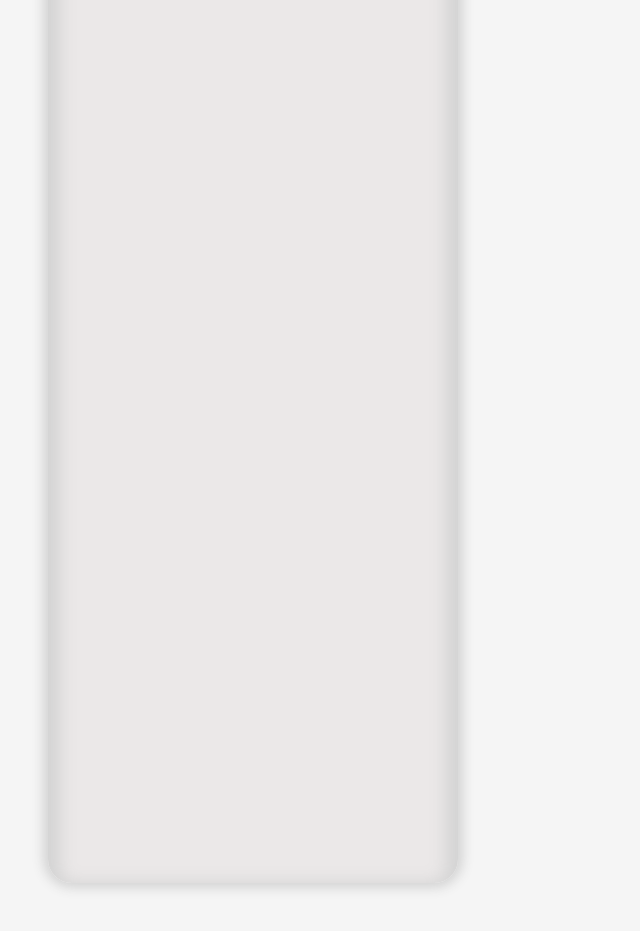
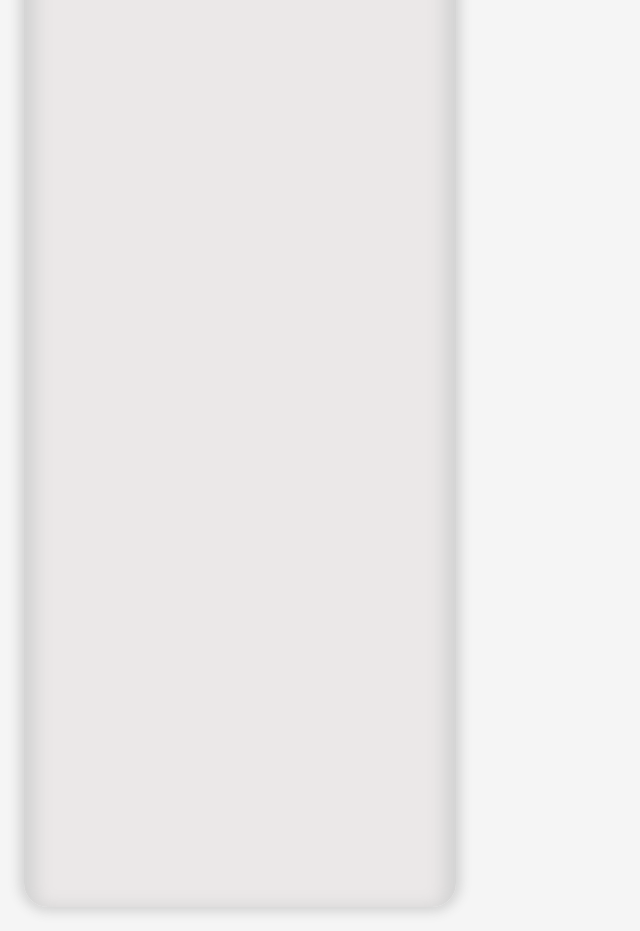
Before and after one commit to ConHiggins/conor-higgins-portfolio, a React (Create React App) app: page / in a window 1280 px wide. Shown: the part 360-1291 px from the top of the page, without its empty margins (0-640 px from the left). Built offline with nearby package versions, Linux system fonts and the light colour scheme.

Commit message:
updated favicon

```diff
--- a/src/Components/Home/_Home.scss
+++ b/src/Components/Home/_Home.scss
@@ -11,7 +11,6 @@
     border-radius: 1rem;
     background-color: rgb(235, 232, 232);
      box-shadow: 0 0.5rem 0.7rem 0.5rem lightgray inset, 0 0 0.5rem 0.2rem lightgray;
-    margin: 1rem;
     animation: 0.8s ease spread;
     z-index: 1;
 
@@ -100,10 +99,7 @@
             margin-top: 1rem;
             list-style-type: none;
              animation: 1s ease fade-in ;
-
-             border-radius: 1rem;
              background-color: rgb(235, 232, 232);
-            box-shadow: 0 0.5rem 0.7rem 0.5rem lightgray inset, 0 0 0.5rem 0.2rem lightgray;
 
             .home__languages-listitem {
                 font-size: 1rem;
--- a/src/Components/Portfolio/_Portfolio.scss
+++ b/src/Components/Portfolio/_Portfolio.scss
@@ -39,6 +39,7 @@ a {
     border-top: none;
     border-bottom: none;
     animation: 1.2s ease fade-in;
+    text-align: center;
 }
 
 .portfolio__project-img {
```
Also changed, not shown: 13 other files (tests, documents, lock files or other folders).
